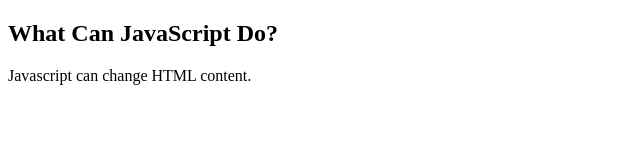
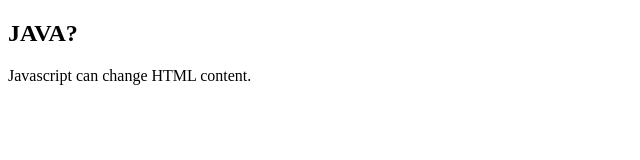
Before and after one commit to rad12be/WOW, a plain HTML site: page index.html in a window 1280 px wide. Shown: the whole page, without its empty margins (0-640 px from the left). Drawn offline with Linux system fonts and the light colour scheme.

Commit message:
Update index.html

```diff
--- a/index.html
+++ b/index.html
@@ -2,7 +2,7 @@
 <html>
 
     <body>
-        <h2>What Can JavaScript Do?</h2>
+        <h2>JAVA?</h2>
         <p id="demo">Javascript can change HTML content.</p>
     </body>
 </html>
```
